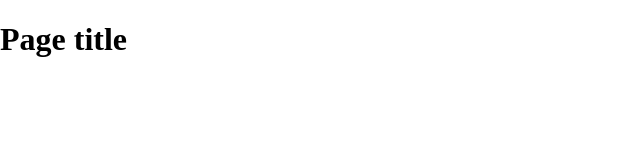
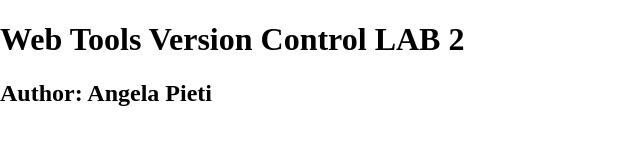
Before and after one commit to astra459/wtvclab3Pieti, a plain HTML site: page index.html in a window 1280 px wide. Shown: the whole page, without its empty margins (0-640 px from the left). Drawn offline with nearby package versions, Linux system fonts and the light colour scheme.

Commit message:
Second commit. I modified the Index to include my name per the assignment.
Changed H1 tag and added an H2 tag.

```diff
--- a/index.html
+++ b/index.html
@@ -14,7 +14,8 @@
     </head>
     <body>
     <header>
-	<h1>Page title</h1>
+	<h1>Web Tools Version Control LAB 2</h1>
+	<h2>Author:  Angela Pieti</h2>
     </header>
     <nav id="pageNav">
     </nav>
```
